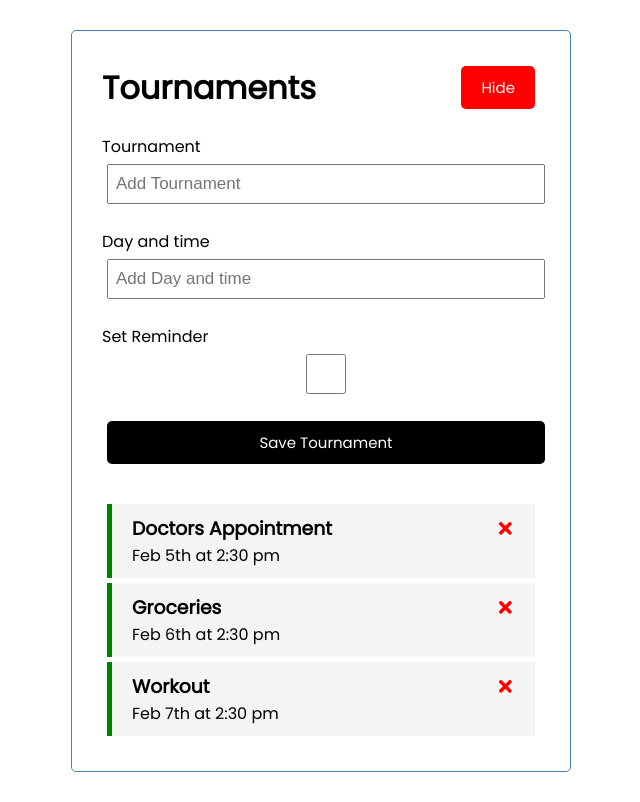
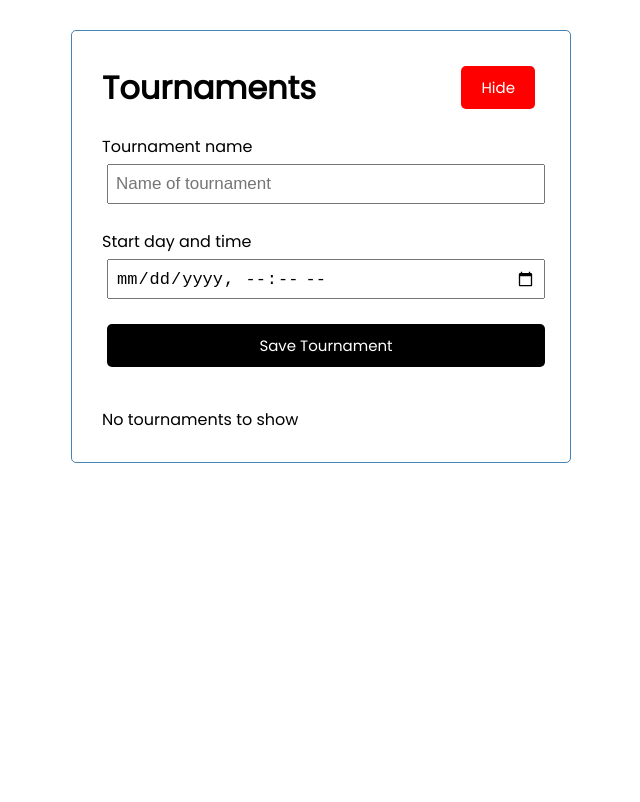
Before and after one commit to PeterRevsbech/tournament_frontend, a React (Create React App) app: page / in a window 1280 px wide. Both pictures are taken after a click on the button "Add". Shown: the whole page, without its empty margins (319-959 px from the left). Built offline with nearby package versions, Linux system fonts and the light colour scheme; no server answers.

Commit message:
Har fået hul igennem til backenden

```diff
--- a/package.json
+++ b/package.json
@@ -6,6 +6,9 @@
     "@testing-library/jest-dom": "^5.11.10",
     "@testing-library/react": "^11.2.6",
     "@testing-library/user-event": "^12.8.3",
+    "axios": "^0.21.1",
+    "axois": "0.0.1-security",
+    "cors": "^2.8.5",
     "react": "^17.0.2",
     "react-dom": "^17.0.2",
     "react-icons": "^4.2.0",
--- a/src/App.js
+++ b/src/App.js
@@ -3,6 +3,7 @@ import { useState, useEffect } from 'react'
 import Tournaments from './components/Tournaments'
 import Header from './components/Header'
 import AddTournament from './components/AddTournament'
+import axios from 'axios'
 
 const api_address = 'https://localhost:5001/api/'
 
@@ -11,58 +12,70 @@ function App() {
     const [showAddTournament,setShowAddTournament] = useState(false)
 
     const [tournaments, setTournaments] = useState([
-        {
-            id: 1,
-            text: 'Doctors Appointment',
-            day: 'Feb 5th at 2:30 pm',
-            reminder: true,
-        },
-        {
-            id: 2,
-            text: 'Groceries',
-            day: 'Feb 6th at 2:30 pm',
-            reminder: true,
-        },
-        {
-            id: 3,
-            text: 'Workout',
-            day: 'Feb 7th at 2:30 pm',
-            reminder: true,
-        }
+
     ])
 
     useEffect(() => {
-        const fetchTournaments = async () => {
-            const res = await fetch(api_address + 'Tournament')
-            const data = await res.json()
-            console.log(data)
+        fetchTournaments()
+        }, [])
 
-        }
-        fetchTournaments()
-        }, []
-    )
+    //Fetch tournaments
+    const fetchTournaments = async () => {
+        axios({ method: 'get', url: `${api_address + 'Tournament'}` })
+
+            .then(res => {
+                const tournaments = res.data;
+                console.log('Fetched Tournaments:\n'+tournaments)
+                setTournaments(tournaments);
+            })
+
+            .catch(function (error) {
+                // handle error
+                console.log(error);
+            });
+    }
 
 
     //Add Tournament
     const addTournament = (tournament) => {
-        const id = Math.floor(Math.random() * 10000) + 1
-        const newTournament = { id, ...tournament }
-        setTournaments([...tournaments, newTournament])
+        setTournaments([...tournaments, tournament])
     }
 
 
-    // Delete Task
-    const deleteTournament = (id) => {
+    // Delete Tournament
+    /*
+    const deleteTournament = async (id) => {
+        await fetch(api_address + 'Tournament/' + id, {method: 'DELETE'})
         setTournaments(tournaments.filter((tournament) => tournament.id !== id))
     }
+    */
 
-    //Toggle Reminder
-    const toggleReminder = (id) => {
+    const deleteTournament = async (id) => {
+        axios({ method: 'DELETE', url: `${api_address + 'Tournament/' + id}` })
 
+            .then(res => {
+                console.log('Deleted the following\n'+res)
+                setTournaments(tournaments.filter((tournament) => tournament.id !== id))
+            })
+
+            .catch(function (error) {
+                // handle error
+                console.log(error);
+                alert('Could not delete');
+            });
+
+    }
+
+
+    //View Tournament
+    const viewTournament = (id) => {
+        /*
         setTournaments(
             tournaments.map((tournament) =>
                 tournament.id === id ? { ...tournament, reminder: !tournament.reminder } : tournament
         ))
+        */
+        console.log('Want to view tournament with id:' + id)
     }
 
   return (
@@ -73,8 +86,8 @@ function App() {
           />
           {showAddTournament && < AddTournament onAdd={addTournament} />}
           {tournaments.length > 0 ?
-              <Tournaments tournaments={tournaments} onToggle={toggleReminder} onDelete={deleteTournament} />
-              : 'No tasks to show'
+              <Tournaments tournaments={tournaments} onView={viewTournament} onDelete={deleteTournament} />
+              : 'No tournaments to show'
           }
     </div>
   );
--- a/src/components/AddTournament.js
+++ b/src/components/AddTournament.js
@@ -1,45 +1,52 @@
-import {useState} from 'react'
+import { useState } from 'react'
 
 const AddTournament = ({ onAdd }) => {
-    const [text, setText] = useState('')
+    const [name, setName] = useState('')
     const [day, setDay] = useState('')
-    const [reminder, setReminder] = useState(false)
+    const api_address = 'https://localhost:5001/api/'
+
+    const submitToAPI = (e) => {
+        e.preventDefault();
+
+        const { post } = this.state;
+
+
+    }
 
     const onSubmit = (e) => {
         e.preventDefault()
 
-        if (!text) {
-            alert('Please add a tournament')
+        if (!name) {
+            alert('Please add a name for the tournament')
+            return
+        } else if (!day) {
+            alert('Please select a time and day')
             return
         }
 
-        onAdd({ text, day, reminder })
 
-        setText('')
+        //Write to database
+        submitToAPI(e)
+
+        //Set UI
+        onAdd({ name, day})
+        setName('')
         setDay('')
-        setReminder(false)
     }
 
     return (
         <form className='add-form' onSubmit={onSubmit} >
             <div className='form-control'>
-                <label>Tournament</label>
-                <input type='text' placeholder='Add Tournament'
-                    value={text} onChange={(e) => setText(e.target.value)}
+                <label>Tournament name</label>
+                <input type='text' placeholder='Name of tournament'
+                    value={name} onChange={(e) => setName(e.target.value)}
                 />
 
             </div>
             <div className='form-control from-control-check'>
-                <label>Day and time</label>
-                <input type='text' placeholder='Add Day and time'
+                <label>Start day and time</label>
+                <input type='datetime-local' placeholder='Add Day and time'
                     value={day} onChange={(e) => setDay(e.target.value)}
-                />
-            </div>
-            <div className='form-control'>
-                <label>Set Reminder</label>
-                <input type='checkbox'
-                    checked={reminder}
-                    value={reminder} onChange={(e) => setReminder(e.currentTarget.checked)}
                 />
             </div>
 
--- a/src/components/Tournament.js
+++ b/src/components/Tournament.js
@@ -1,14 +1,14 @@
 import { FaTimes } from 'react-icons/fa'
+import Button from './Button'
 
-const Tournament = ({ tournament, onDelete, onToggle}) => {
+const Tournament = ({ tournament, onDelete, onView}) => {
     return (
-        <div className={`tournament ${tournament.reminder ? 'reminder' : ''}`} onClick={() => onToggle(tournament.id)}>
-            <h3>{tournament.text}
+        <div className={'tournament'}>
+            <h3>{tournament.name}
                 <FaTimes style={{ color: 'red', cursor: 'pointer' }} onClick={() => onDelete(tournament.id)} />
             </h3>
-            <p>{tournament.day}</p>
-
-
+            <p>{tournament.startDate}</p>
+            <Button text='View' onClick={() => onView(tournament.id) }/>
         </div>
 
         )
--- a/src/components/Tournaments.js
+++ b/src/components/Tournaments.js
@@ -2,13 +2,13 @@ import Tournament from './Tournament'
 
 
 
-const Tournaments = ({ tournaments, onDelete, onToggle}) => {
+const Tournaments = ({ tournaments, onDelete, onView}) => {
 
 
     return (
         <>
             {tournaments.map((tournament) => (
-                <Tournament key={tournament.id} tournament={tournament} onToggle={onToggle} onDelete={onDelete} />
+                <Tournament key={tournament.id} tournament={tournament} onView={onView} onDelete={onDelete} />
             ))}
         </>
         )
```
Also changed, not shown: src/index.js (line endings or trailing spaces), 1 other file (tests, documents, lock files or other folders).
